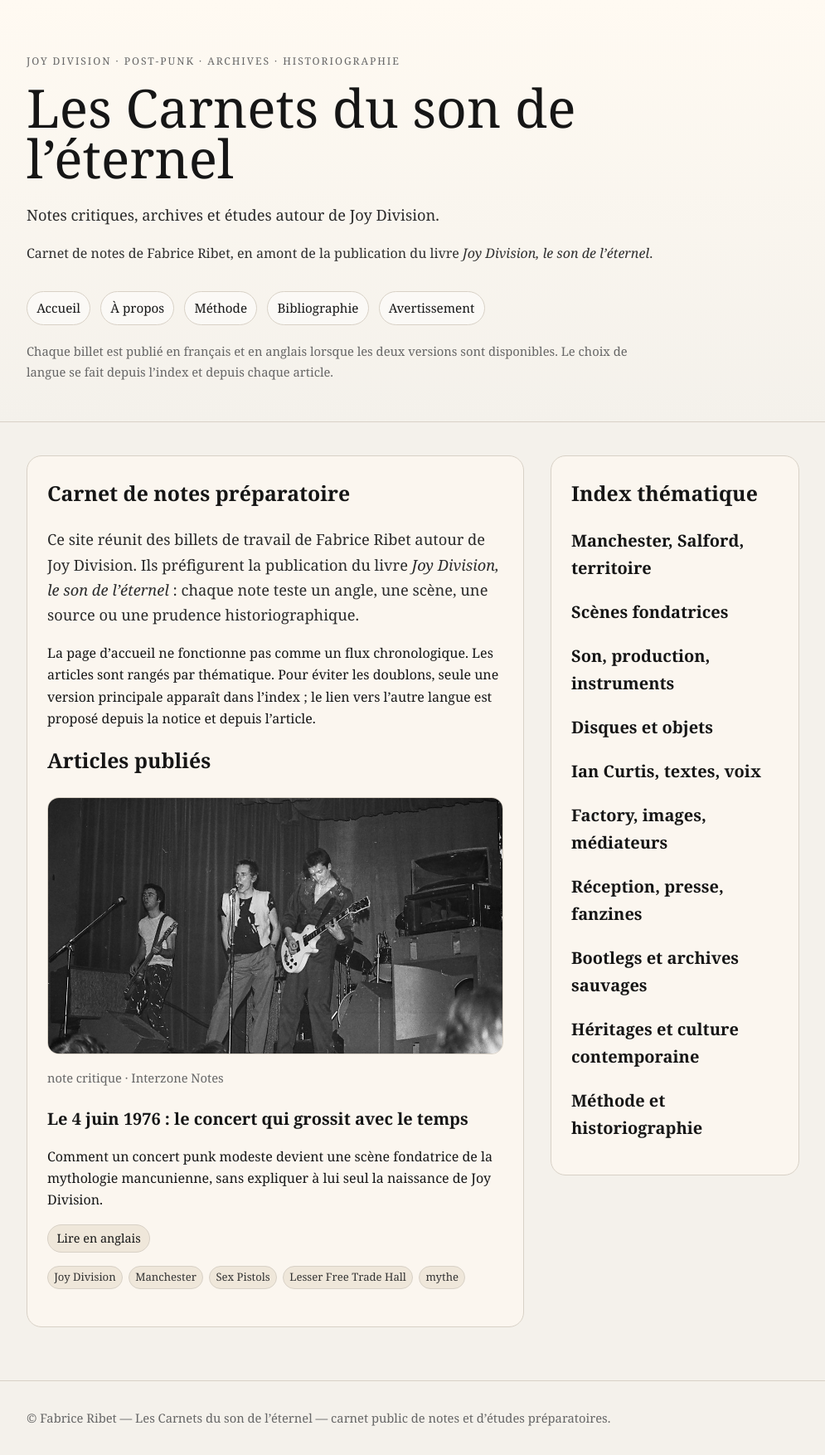
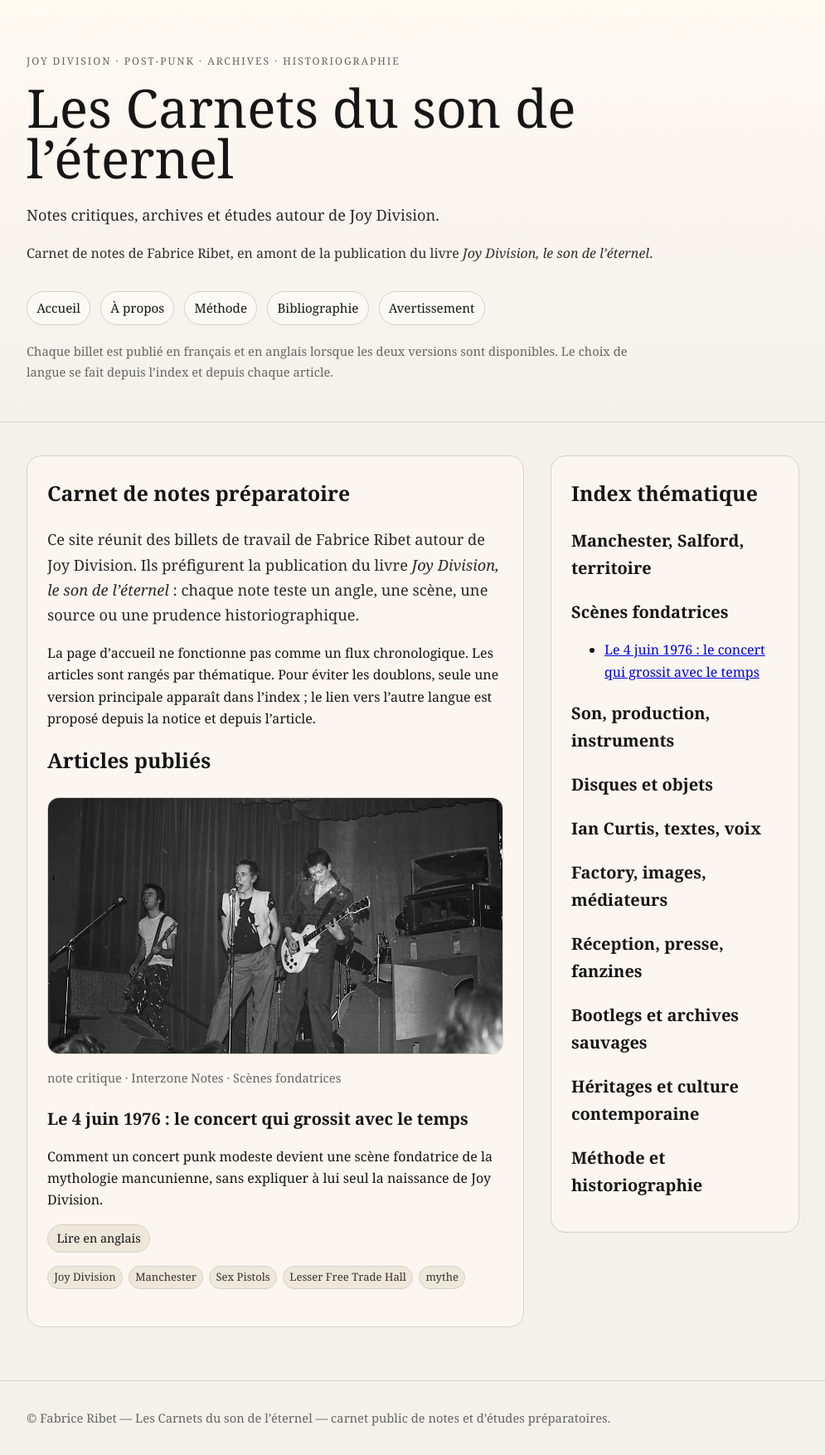
Before and after one commit to AdminQuest/joy-division-carnets, a Jekyll site: the page built from index.html, in a window 1280 px wide. Shown: the whole page at 83% size, without its empty margins (142-1137 px from the left). Built offline with Jekyll 4.4.1, drawn with Linux system fonts in a browser that asks for light colours.

Commit message:
Ajoute la thématique et le statut principal au billet français

```diff
--- a/_posts/2026-05-14-le-4-juin-1976-concert-qui-grossit.md
+++ b/_posts/2026-05-14-le-4-juin-1976-concert-qui-grossit.md
@@ -1,6 +1,9 @@
 ---
 layout: post
 lang: fr
+index: true
+primary_lang: true
+theme: "Scènes fondatrices"
 title: "Le 4 juin 1976 : le concert qui grossit avec le temps"
 date: 2026-05-14
 description: "Comment un concert punk modeste devient une scène fondatrice de la mythologie mancunienne, sans expliquer à lui seul la naissance de Joy Division."
```
